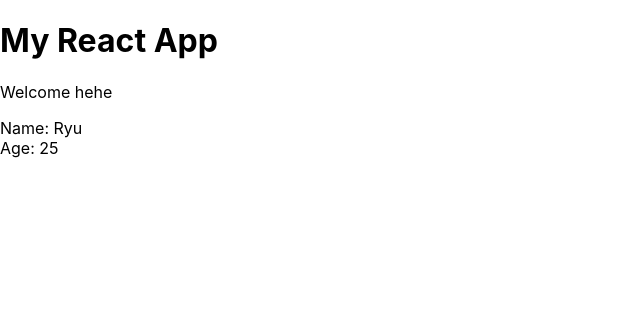
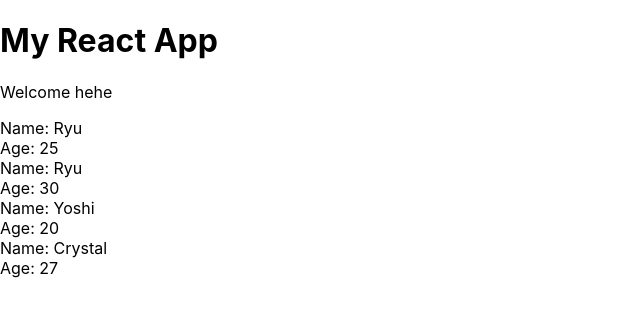
Before and after one commit to arindam-modak/React-Redux, a React (Create React App) app in the folder myapp/: page / in a window 1280 px wide. Shown: the top 316 px of the page, without its empty margins (0-640 px from the left). Built offline with nearby package versions, Linux system fonts and the light colour scheme.

Commit message:
list rendering

```diff
--- a/myapp/src/App.js
+++ b/myapp/src/App.js
@@ -3,12 +3,19 @@ import React, { Component } from 'react';
 import Ninjas from './Ninjas';
 
 class App extends Component {
+  state = {
+    ninjas: [
+      {name:'Ryu', age: 30, id:1},
+      {name:'Yoshi', age: 20, id:2},
+      {name:'Crystal', age: 27, id:3},
+    ]
+  }
   render() {
     return (
       <div className="App">
         <h1>My React App</h1>
         <p>Welcome hehe</p>
-        <Ninjas name="Ryu" age="25" />
+        <Ninjas name="Ryu" age="25" ninjas = {this.state.ninjas}/>
       </div>
     );
   }
--- a/myapp/src/Ninjas.js
+++ b/myapp/src/Ninjas.js
@@ -4,10 +4,20 @@ class Ninjas extends Component {
     render(){
         console.log(this.props);
         //const {name,age} = this.props;
+        const ninjas = this.props.ninjas;
+        const ninjaList = ninjas.map(ninja => {
+            return(
+                <div className="ninja" key={ninja.id}>
+                    <div>Name: {ninja.name}</div>
+                    <div>Age: {ninja.age}</div>
+                </div>
+            );
+        })
         return(
-            <div className="ninja">
+            <div className="ninja-list">
                 <div>Name: {this.props.name}</div>
                 <div>Age: {this.props.age}</div>
+                { ninjaList }
             </div>
         );
     }
```
